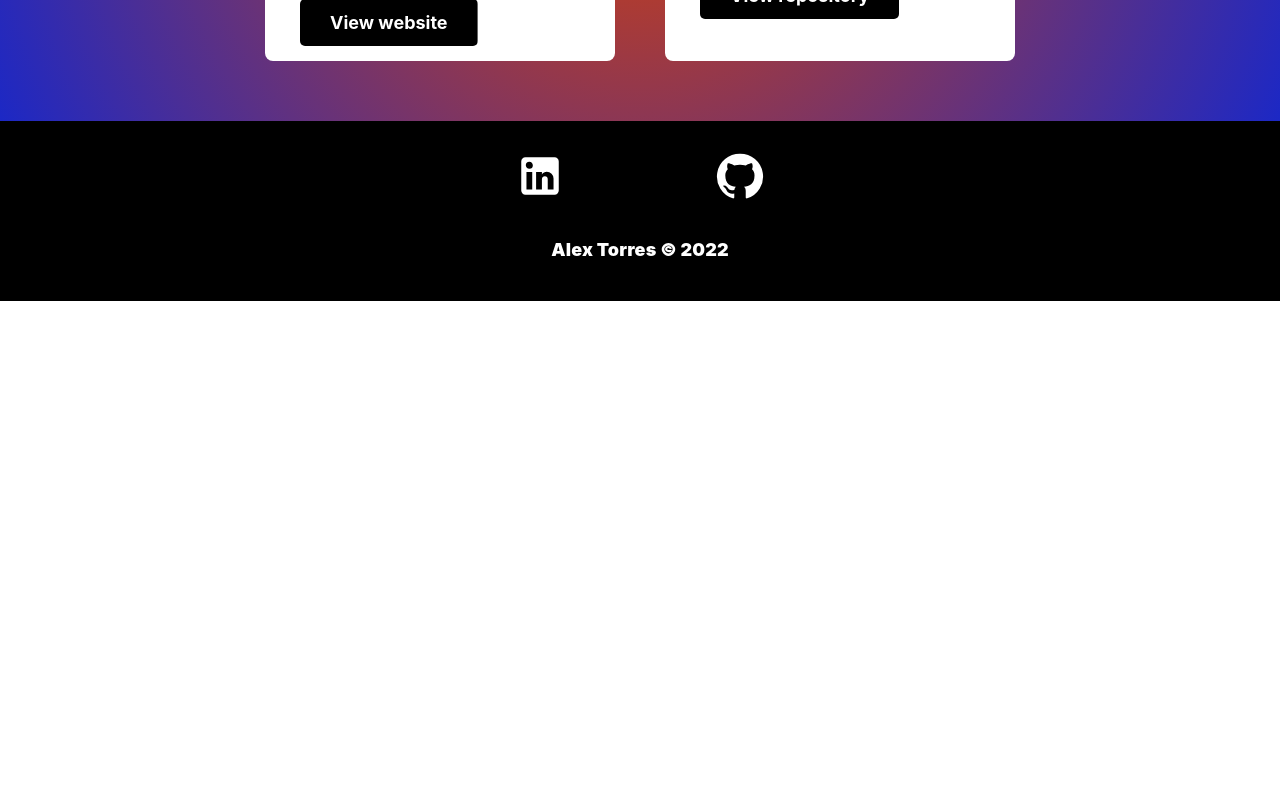
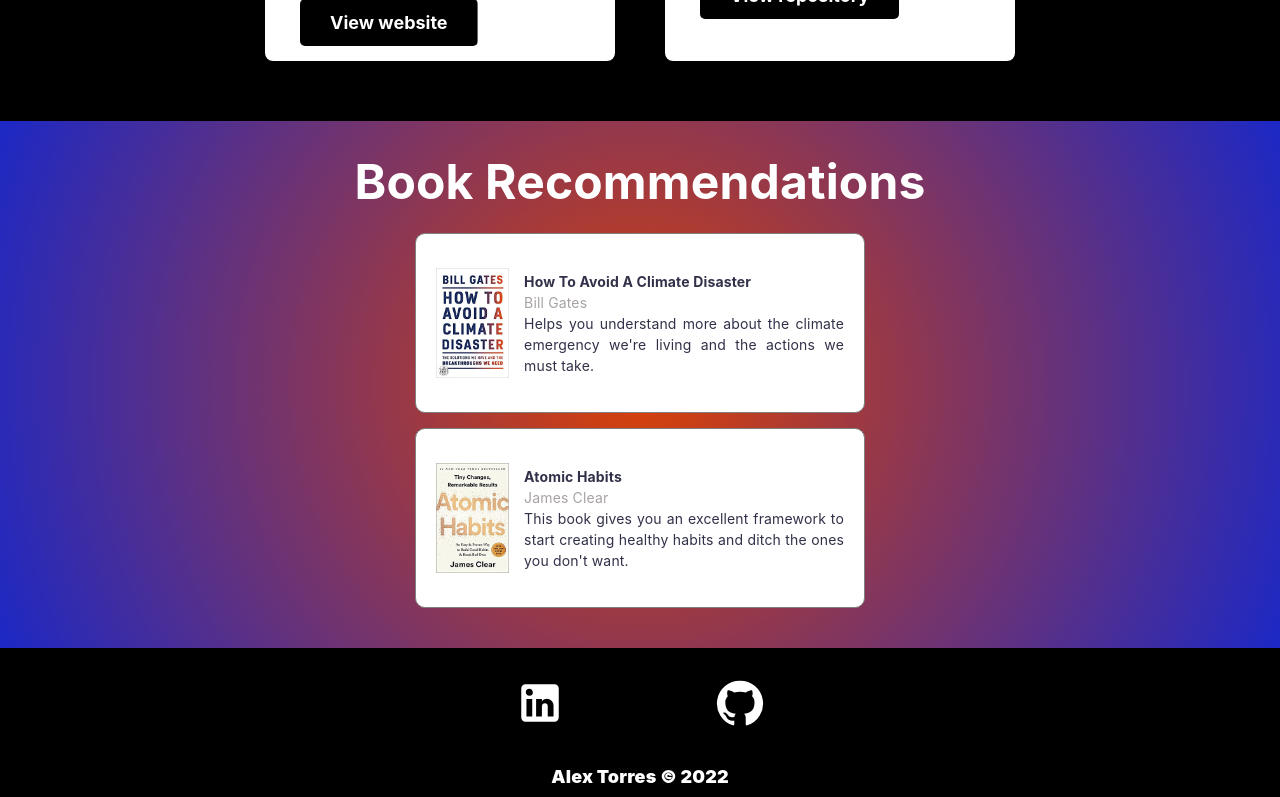
Before and after one commit to AlexTorres88/personal-website-v2, a React (Create React App) app: page / in a window 1280 px wide. Shown: the part 2000-2797 px from the top of the page. Before the commit the page ends 2301 px from the top, so only its background shows below. Built offline with nearby package versions, Linux system fonts and the light colour scheme.

Commit message:
Feature: Add book recommendations component

```diff
--- a/src/assets/WorkExperience/WorkExperience.css
+++ b/src/assets/WorkExperience/WorkExperience.css
@@ -22,7 +22,7 @@ left:0;
 right:0;
 bottom:0;
 padding: 4px;
-border-radius: 20px;
+border-radius: 10px;
 background: radial-gradient(circle, rgb(218, 65, 5) 0%, rgb(28, 40, 197) 100%);
 -webkit-mask:
     linear-gradient(#fff 0 0) content-box,
@@ -57,7 +57,7 @@ mask-composite: exclude;
     margin: 10px 0;
     padding: 10px 20px;
     background-image: linear-gradient(to right, rgb(218, 65, 5) 0%, rgb(28, 40, 197) 100%);
-    border-radius: 20px;
+    border-radius: 10px;
     color: white;
     font-size: 1.5rem;
     font-weight: 800;
--- a/src/assets/modules/home/Home.css
+++ b/src/assets/modules/home/Home.css
@@ -87,7 +87,7 @@
 
 .mc-second-wrapper {
     padding: 40px 0;
-    background: radial-gradient(circle, rgb(218, 65, 5) 0%, rgb(28, 40, 197) 100%);
+    background: black;
     text-align: center;
 }
 
@@ -183,3 +183,61 @@
         flex-direction: row;
     }
 }
+
+/* Books */
+
+.books-container {
+    padding: 25px 20px;
+    min-height: 450px;
+    background: radial-gradient(circle, rgb(218, 65, 5) 0%, rgb(28, 40, 197) 100%);;
+}
+
+.bc-title {
+    color: white;
+    font-weight: 700;
+    font-size: 2em;
+    text-align: center;
+    margin-bottom: 15px;
+}
+
+.book-card {
+    text-align: justify;
+    display: flex;
+    align-items: center;
+    background: white;
+    margin: 15px auto;
+    min-width: 240px;
+    max-width: 450px;
+    height: 180px;
+    color: #313149;
+    padding: 20px;
+    border-radius: 10px;
+    border: 1px solid rgb(128, 127, 127);
+}
+
+.book-description {
+    margin-left: 15px;
+}
+
+.book-title {
+    font-weight: 700;
+}
+
+.book-author {
+    color: rgb(167, 163, 162);
+}
+
+@media only screen and (max-width: 281px) {
+    .bc-title {
+        font-size: 1.5rem;
+    }
+    .book-card {
+        height: auto;
+    }
+}
+
+@media only screen and (min-width: 1024px) {
+    .bc-title {
+        font-size: 3rem;
+    }
+}
--- /dev/null
+++ b/src/components/BookCard.jsx
@@ -0,0 +1,16 @@
+import React from 'react';
+
+const BookCard = (props) => {
+    return (
+        <div className="book-card">
+            <img src={props.disp} style={{height: props.height, width: props.width}}/>
+            <div className="book-description">
+                <p className="book-title">{props.title}</p>
+                <p className="book-author">{props.author}</p>
+                <p>{props.desc}</p>
+            </div>
+        </div>
+    )
+};
+
+export default BookCard;
--- /dev/null
+++ b/src/modules/home/BooksContaier.jsx
@@ -0,0 +1,16 @@
+import React from 'react';
+import BookCard from '../../components/BookCard';
+import Climate from '../../assets/how-to-avoid-climate-disaster.jpg'
+import AtomicHabits from '../../assets/atomic-habits.jpg'
+
+const BooksContainer = () => {
+    return (
+        <div className="books-container">
+            <h1 className="bc-title">Book Recommendations</h1>
+            <BookCard disp={Climate} height="110px" width="80px" title="How To Avoid A Climate Disaster" author="Bill Gates" desc="Helps you understand more about the climate emergency we're living and the actions we must take."/>
+            <BookCard disp={AtomicHabits} height="110px" width="75px" title="Atomic Habits" author="James Clear" desc="This book gives you an excellent framework to start creating healthy habits and ditch the ones you don't want." />
+        </div>
+    );
+};
+
+export default BooksContainer;
--- a/src/modules/home/Home.jsx
+++ b/src/modules/home/Home.jsx
@@ -3,6 +3,7 @@ import '../../assets/modules/home/Home.css'
 import TopContainer from './TopContainer';
 import AboutContainer from './AboutContainer';
 import ProjectsContainer from './ProjectsContainer';
+import BooksContainer from './BooksContaier';
 import BottomContainer from './BottomContainer';
 
 const Home = () => {
@@ -11,6 +12,7 @@ const Home = () => {
             <TopContainer/>
             <AboutContainer/>
             <ProjectsContainer />
+            <BooksContainer />
             {/* <BottomContainer />  */}
         </div>
     )
```
Also changed, not shown: src/assets/atomic-habits.jpg (added), src/assets/how-to-avoid-climate-disaster.jpg (added).
